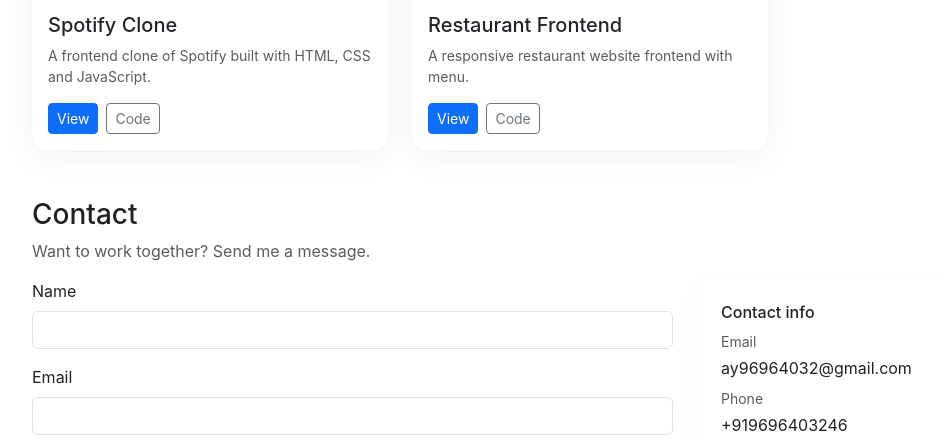
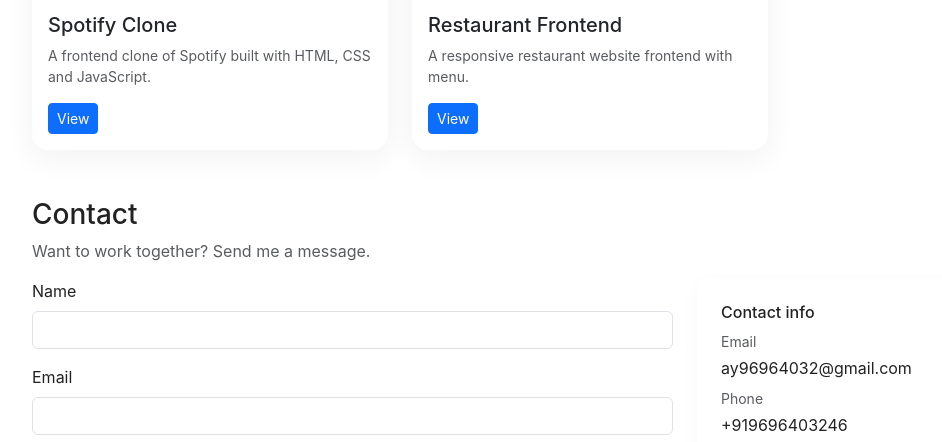
Before and after one commit to ashishyadav9696/portfolio, a plain HTML site: page index.html in a window 1280 px wide. Shown: the part 2050-2492 px from the top of the page, without its empty margins (50-992 px from the left). Drawn offline with nearby package versions, Linux system fonts and the light colour scheme.

Commit message:
Update index.html

```diff
--- a/index.html
+++ b/index.html
@@ -234,7 +234,6 @@
               <p class="card-text text-muted small">A frontend clone of Spotify built with HTML, CSS and JavaScript.</p>
               <div class="mt-auto d-flex gap-2 align-items-center">
                 <button class="btn btn-sm btn-primary" data-bs-toggle="modal" data-bs-target="#projModal" data-title="Spotify Clone" data-desc="A frontend clone of Spotify built with HTML, CSS and JavaScript." data-link="#">View</button>
-                <a class="btn btn-sm btn-outline-secondary" href="#" target="_blank">Code</a>
               </div>
             </div>
           </div>
@@ -248,7 +247,6 @@
               <p class="card-text text-muted small">A responsive restaurant website frontend with menu.</p>
               <div class="mt-auto d-flex gap-2 align-items-center">
                 <button class="btn btn-sm btn-primary" data-bs-toggle="modal" data-bs-target="#projModal" data-title="Restaurant Frontend" data-desc="A responsive restaurant website frontend with menu and booking page." data-link="#">View<a href="https://ashishyadav9696.github.io/restutrant/"></a></button>
-                <a class="btn btn-sm btn-outline-secondary" href="#" target="_blank">Code</a>
               </div>
             </div>
           </div>
```
